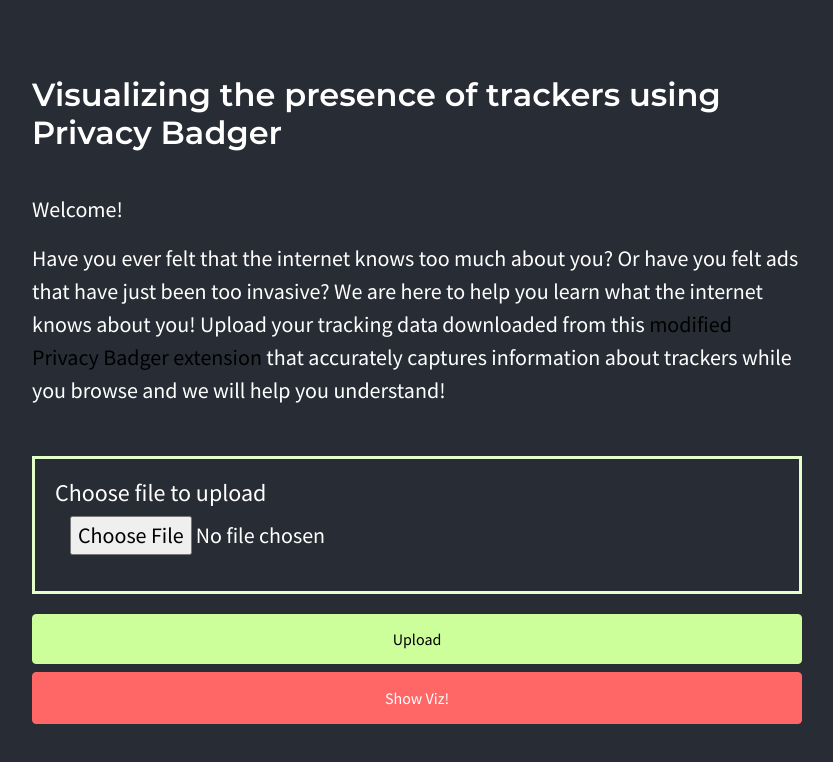
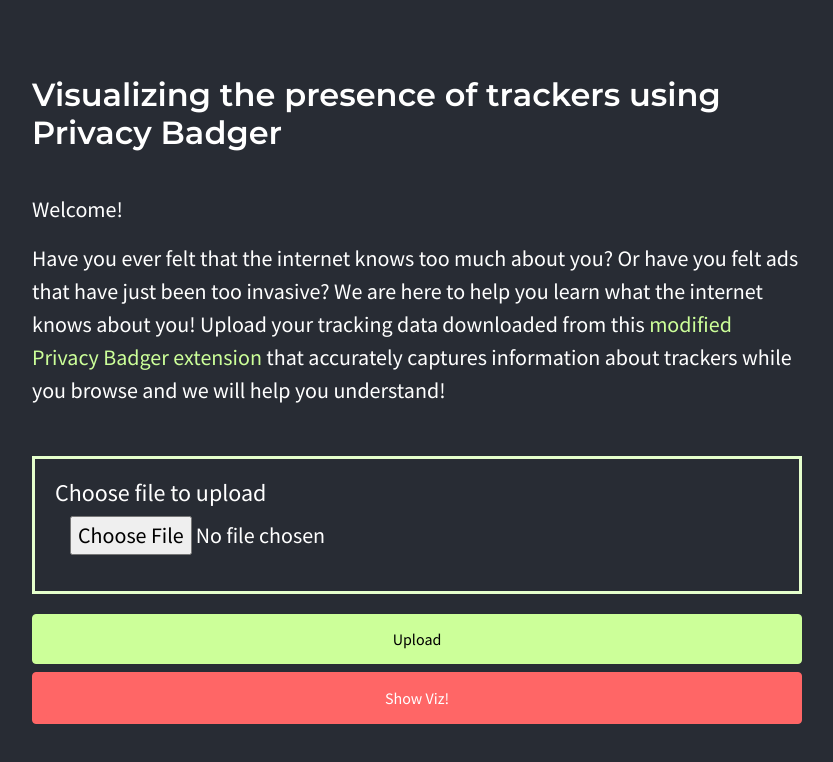
Before and after one commit to aryan096/PrivacyBadgerDataViz, a React (Create React App) app: page / in a window 1280 px wide. Shown: the top 762 px of the page, without its empty margins (223-1056 px from the left). Built offline with nearby package versions, Linux system fonts and the light colour scheme.

Commit message:
Fixed a bug from styling the link

```diff
--- a/src/App.js
+++ b/src/App.js
@@ -55,7 +55,7 @@ class App extends Component{
           Have you ever felt that the internet knows too much about you?
           Or have you felt ads that have just been too invasive? We are here to help you
           learn what the internet knows about you!
-          Upload your tracking data downloaded from this <a href="https://github.com/aryan096/privacybadger">modified Privacy Badger extension</a> that accurately
+          Upload your tracking data downloaded from this <a className="url" href="https://github.com/aryan096/privacybadger" >modified Privacy Badger extension</a> that accurately
           captures information about trackers while you browse and we will help you understand!
           </p>
           <br></br>
```
